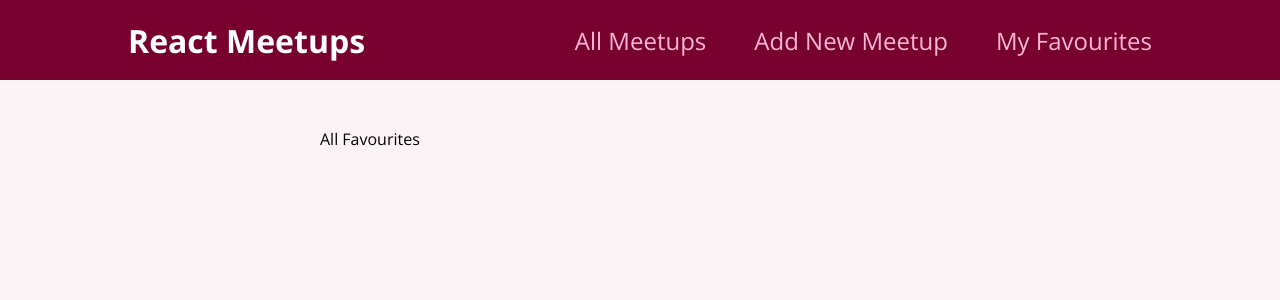
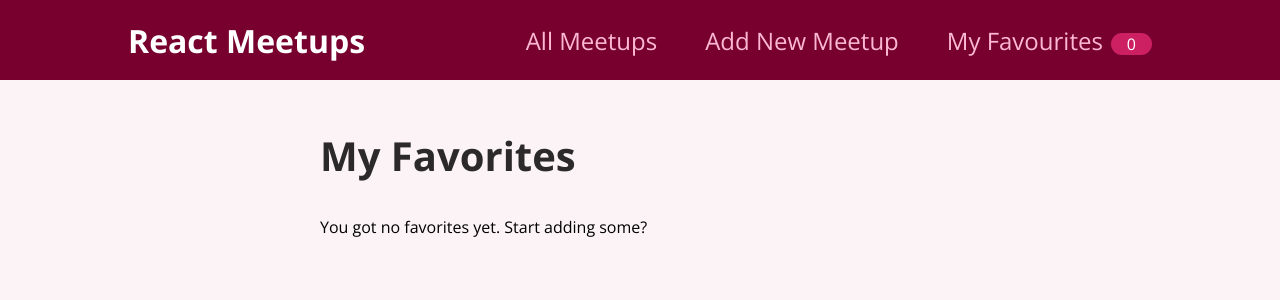
Before and after one commit to AurlinD/meetup, a React (Create React App) app: page /favourites in a window 1280 px wide. Shown: the top 300 px of the page. Built offline with nearby package versions, Linux system fonts and the light colour scheme.

Commit message:
favourites and navigation badge

```diff
--- a/src/components/layout/MainNavigation.js
+++ b/src/components/layout/MainNavigation.js
@@ -1,7 +1,11 @@
 import { Link } from "react-router-dom";
 import classes from "./MainNavigation.module.css";
+import { useContext } from "react";
+import FavouritesContext from "../../store/favorites-context";
 
 function MainNavigation() {
+  const favouritesCtx = useContext(FavouritesContext);
+
   return (
     <header className={classes.header}>
       <div className={classes.logo}>React Meetups</div>
@@ -15,6 +19,9 @@
           </li>
           <li>
             <Link to="/favourites">My Favourites</Link>
+            <span className={classes.badge}>
+              {favouritesCtx.totalFavorites}
+            </span>
           </li>
         </ul>
       </nav>
--- a/src/pages/Favourites.js
+++ b/src/pages/Favourites.js
@@ -1,5 +1,25 @@
-function Favourites() {
-  return <div>All Favourites</div>;
+import { useContext } from "react";
+
+import FavoritesContext from "../store/favorites-context";
+import MeetupList from "../components/meetups/MeetupList";
+
+function FavoritesPage() {
+  const favoritesCtx = useContext(FavoritesContext);
+
+  let content;
+
+  if (favoritesCtx.totalFavorites === 0) {
+    content = <p>You got no favorites yet. Start adding some?</p>;
+  } else {
+    content = <MeetupList meetups={favoritesCtx.favorites} />;
+  }
+
+  return (
+    <section>
+      <h1>My Favorites</h1>
+      {content}
+    </section>
+  );
 }
 
-export default Favourites;
+export default FavoritesPage;
```
